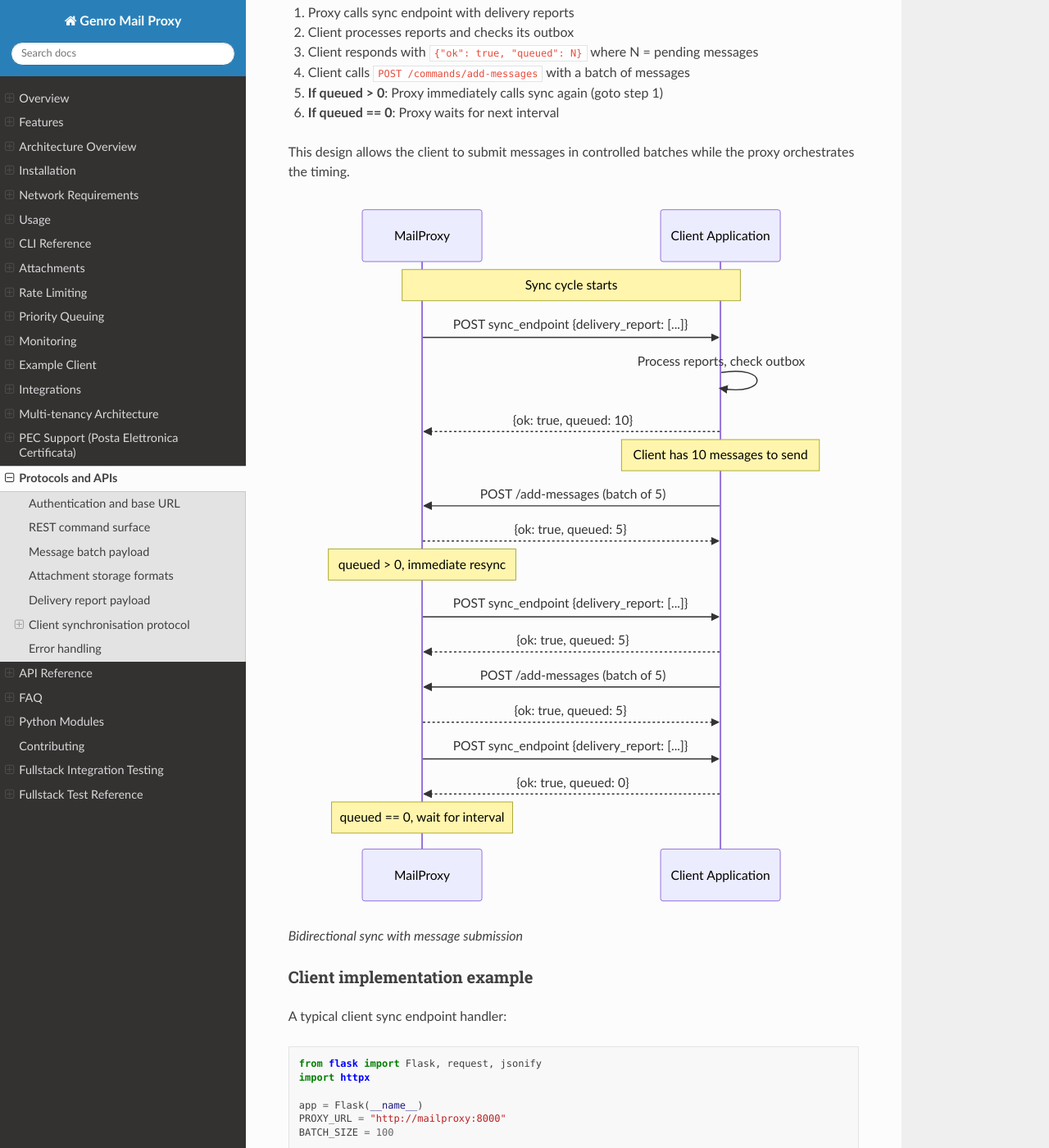
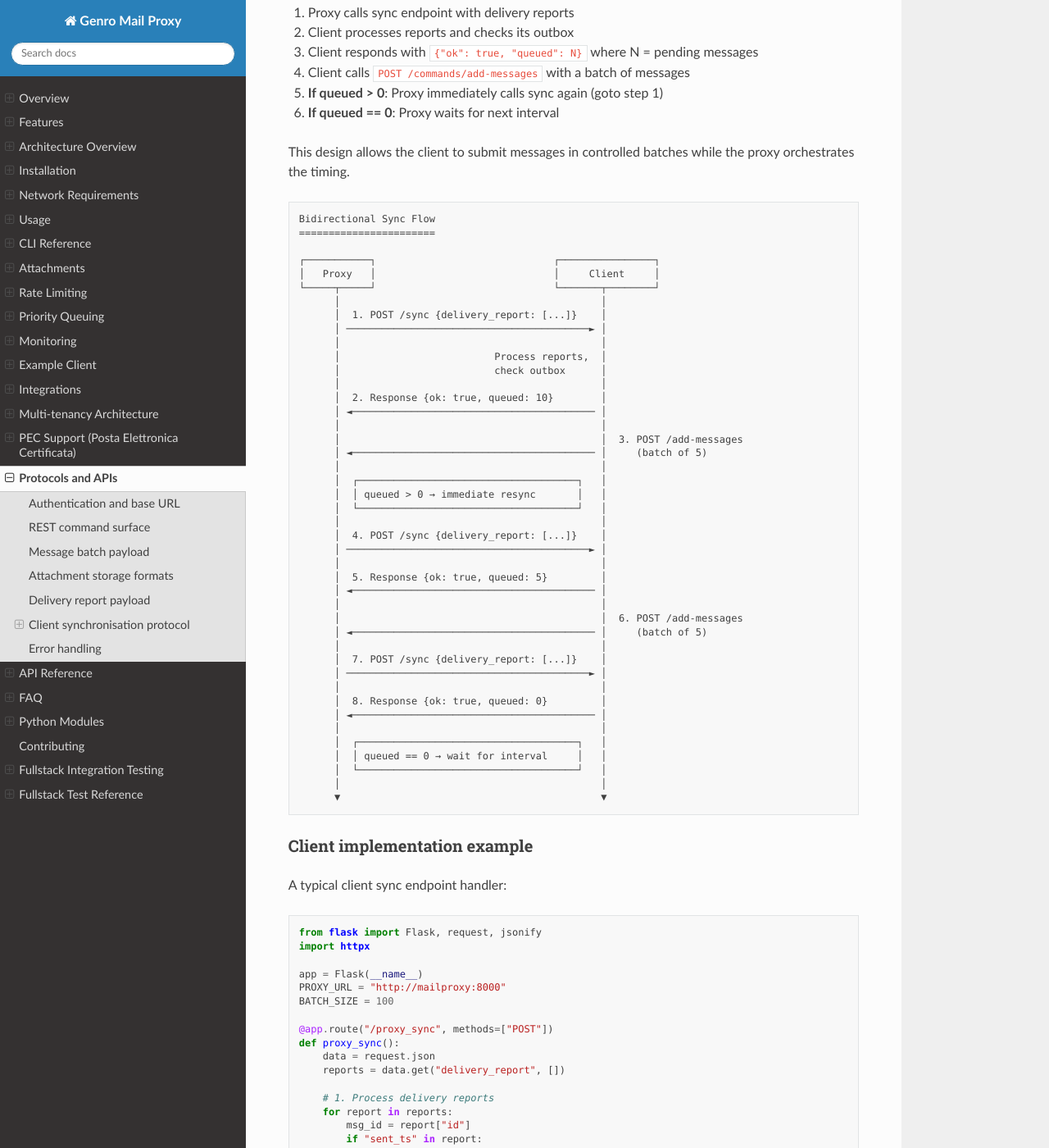
Before and after one commit to genropy/genro-mail-proxy, a Sphinx documentation site: the page built from docs/protocol.rst, in a window 1280 px wide and 1400 px high, scrolled down 5132 px. Shown: the whole window at 82% size. Built offline with Sphinx 7.4.7 and the Read the Docs theme 3.1.0, drawn with Linux system fonts in a browser that asks for light colours.

Commit message:
docs: replace Mermaid diagram with ASCII art for better readability
The sequence diagram for the bidirectional sync flow was hard to read
due to too many repeated steps and poor rendering in Sphinx. Replaced
with a clear ASCII art diagram with numbered steps and decision boxes.

Ref #74

```diff
--- a/docs/protocol.rst
+++ b/docs/protocol.rst
@@ -340,31 +340,51 @@ initiates another sync cycle without waiting for the normal interval
 This design allows the client to submit messages in controlled batches while
 the proxy orchestrates the timing.
 
-.. mermaid::
-   :caption: Bidirectional sync with message submission
+.. code-block:: text
 
-   sequenceDiagram
-     participant Proxy as MailProxy
-     participant Client as Client Application
+   Bidirectional Sync Flow
+   =======================
 
-     Note over Proxy,Client: Sync cycle starts
-     Proxy->>Client: POST sync_endpoint {delivery_report: [...]}
-     Client->>Client: Process reports, check outbox
-     Client-->>Proxy: {ok: true, queued: 10}
-
-     Note over Client: Client has 10 messages to send
-     Client->>Proxy: POST /add-messages (batch of 5)
-     Proxy-->>Client: {ok: true, queued: 5}
-
-     Note over Proxy: queued > 0, immediate resync
-     Proxy->>Client: POST sync_endpoint {delivery_report: [...]}
-     Client-->>Proxy: {ok: true, queued: 5}
-     Client->>Proxy: POST /add-messages (batch of 5)
-     Proxy-->>Client: {ok: true, queued: 5}
-
-     Proxy->>Client: POST sync_endpoint {delivery_report: [...]}
-     Client-->>Proxy: {ok: true, queued: 0}
-     Note over Proxy: queued == 0, wait for interval
+   ┌───────────┐                              ┌────────────────┐
+   │   Proxy   │                              │     Client     │
+   └─────┬─────┘                              └───────┬────────┘
+         │                                            │
+         │  1. POST /sync {delivery_report: [...]}    │
+         │ ─────────────────────────────────────────► │
+         │                                            │
+         │                          Process reports,  │
+         │                          check outbox      │
+         │                                            │
+         │  2. Response {ok: true, queued: 10}        │
+         │ ◄───────────────────────────────────────── │
+         │                                            │
+         │                                            │  3. POST /add-messages
+         │ ◄───────────────────────────────────────── │     (batch of 5)
+         │                                            │
+         │  ┌─────────────────────────────────────┐   │
+         │  │ queued > 0 → immediate resync       │   │
+         │  └─────────────────────────────────────┘   │
+         │                                            │
+         │  4. POST /sync {delivery_report: [...]}    │
+         │ ─────────────────────────────────────────► │
+         │                                            │
+         │  5. Response {ok: true, queued: 5}         │
+         │ ◄───────────────────────────────────────── │
+         │                                            │
+         │                                            │  6. POST /add-messages
+         │ ◄───────────────────────────────────────── │     (batch of 5)
+         │                                            │
+         │  7. POST /sync {delivery_report: [...]}    │
+         │ ─────────────────────────────────────────► │
+         │                                            │
+         │  8. Response {ok: true, queued: 0}         │
+         │ ◄───────────────────────────────────────── │
+         │                                            │
+         │  ┌─────────────────────────────────────┐   │
+         │  │ queued == 0 → wait for interval     │   │
+         │  └─────────────────────────────────────┘   │
+         │                                            │
+         ▼                                            ▼
 
 Client implementation example
 ~~~~~~~~~~~~~~~~~~~~~~~~~~~~~
```
